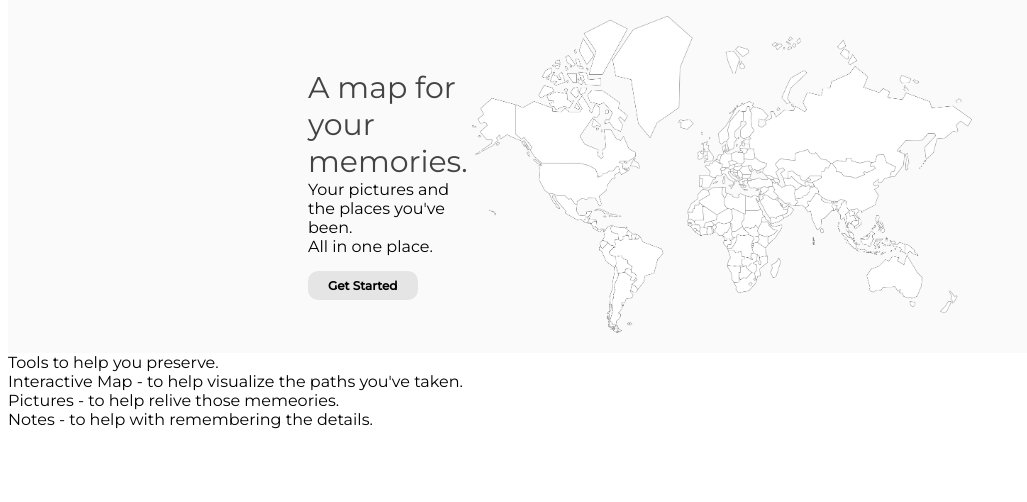
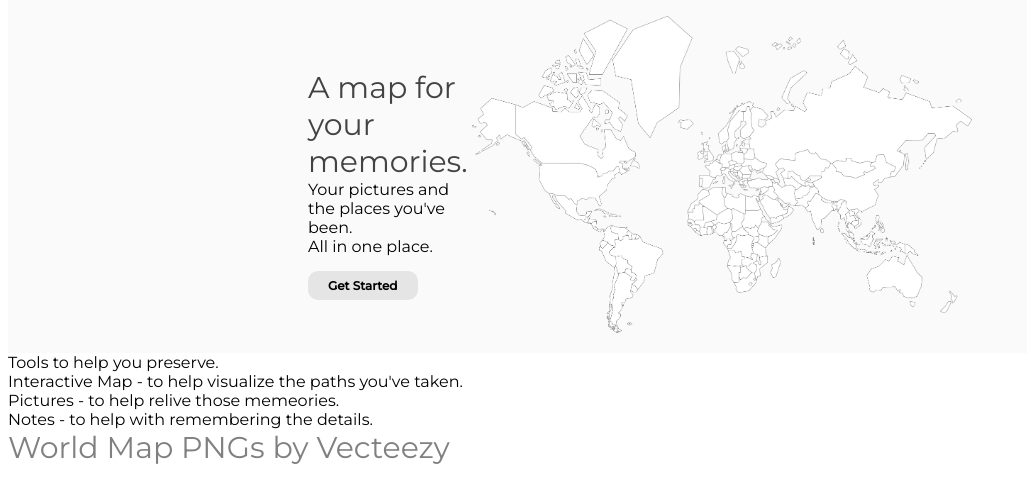
Before and after one commit to alchena/picture-map, a plain HTML site: page index.html in a window 1280 px wide. Shown: the part 118-620 px from the top of the page, without its empty margins (0-1027 px from the left). Drawn offline with Linux system fonts and the light colour scheme; a web font is replaced by a local one.

Commit message:
Added the text and styled this section in the card layout according to the odin project

```diff
--- a/index.html
+++ b/index.html
@@ -48,6 +48,8 @@
     <div class="quote-section"></div>
     <div class="call-to-action"></div>
 
-    <div class="footer"></div>
+    <div class="footer">
+        <a href="https://www.vecteezy.com/free-png/world-map">World Map PNGs by Vecteezy</a>
+    </div>
 </body>
 </html>
```
